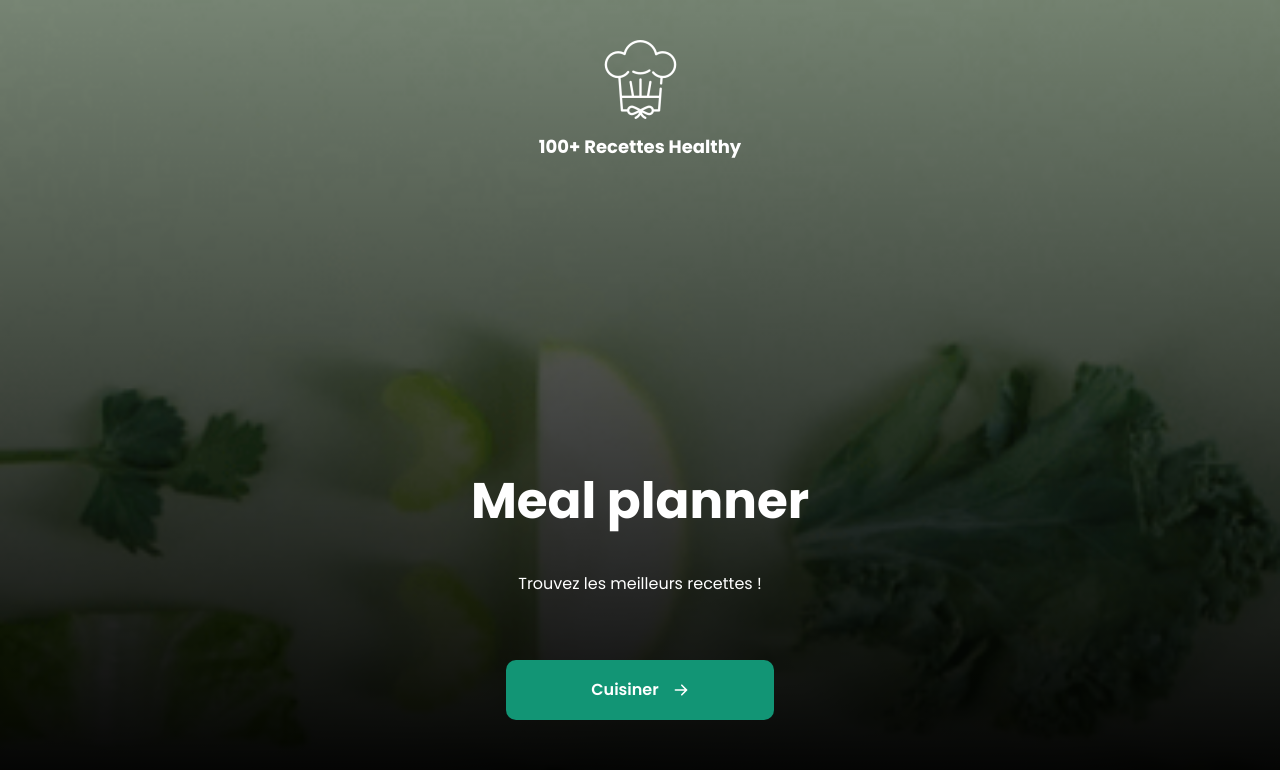
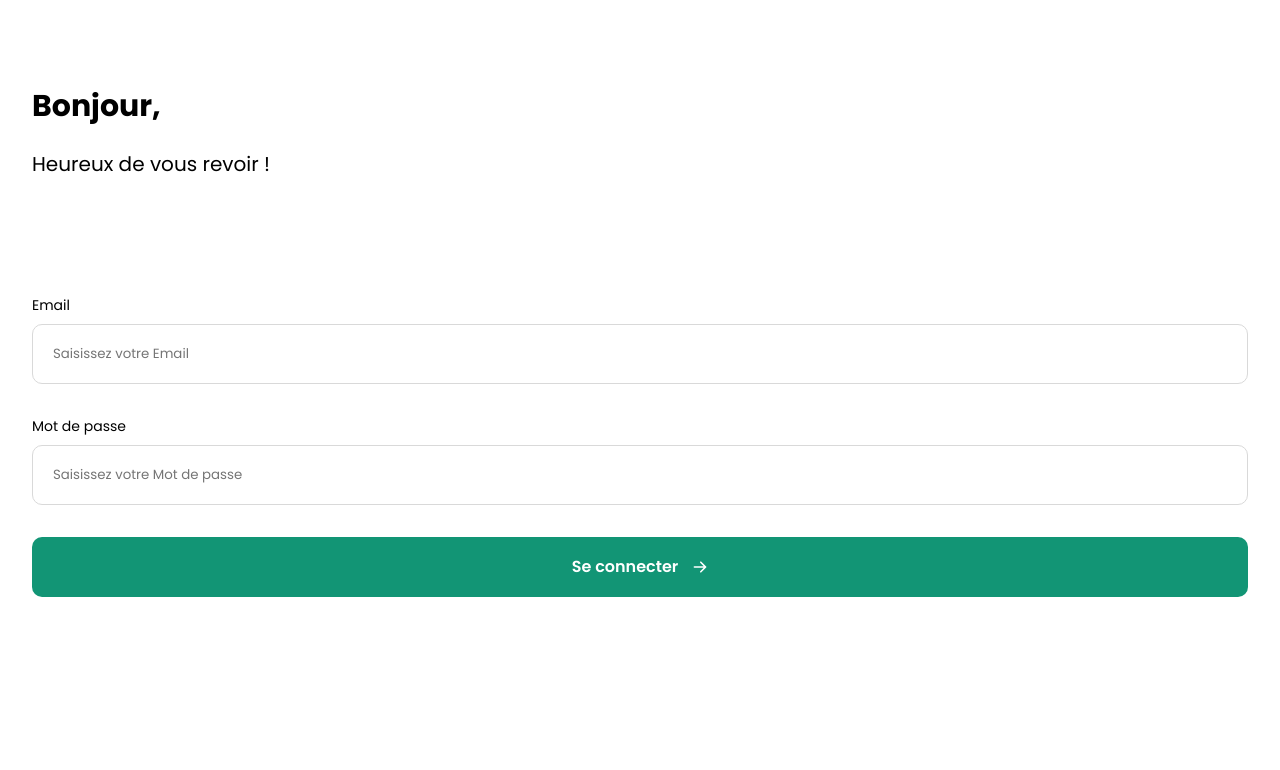
Before and after one commit to fernan-x/meal-planner-app, a React (Vite) app: page /login in a window 1280 px wide. Before the commit this address led to /. Shown: the top 770 px of the page. Built offline with nearby package versions, Linux system fonts and the light colour scheme.

Commit message:
[#?] Added : Login screen

```diff
--- a/src/App.tsx
+++ b/src/App.tsx
@@ -1,9 +1,12 @@
 import { useState } from "react";
-import "./assets/scss/index.scss";
 import { BrowserRouter, Navigate, Route, Routes } from "react-router-dom";
+
 import Input from "./components/core/Input";
 import Container from "./components/core/Container";
 import SplashScreen from "./components/SplashScreen";
+import Login from "./components/auth/Login";
+
+import "./assets/scss/index.scss";
 
 function App() {
   return (
@@ -11,6 +14,7 @@ function App() {
       <BrowserRouter>
         <Routes>
           <Route path="/" element={<SplashScreen />} />
+          <Route path="/login" element={<Login />} />
           <Route
             path="/dashboard"
             element={
--- a/src/assets/scss/components/_button.scss
+++ b/src/assets/scss/components/_button.scss
@@ -2,6 +2,7 @@
 button {
   display: flex;
   align-items: center;
+  justify-content: center;
   background-color: $primary-100;
   color: $neutral-white;
   border-radius: 10px;
@@ -27,6 +28,18 @@ button {
     padding: 18px 85px;
   }
 
+  &.medium {
+    padding: 15px 50px;
+  }
+
+  &.small {
+    padding: 10px 30px;
+  }
+
+  &.fullwidth {
+    width: 100%;
+  }
+
   & > svg {
     margin-left: 14px;
   }
--- a/src/assets/scss/components/_input.scss
+++ b/src/assets/scss/components/_input.scss
@@ -4,7 +4,7 @@
 .input {
   display: flex;
   flex-direction: column;
-  width: 300px;
+  // width: 300px;
 
   .input__label {
     margin-bottom: 0.5rem;
--- a/src/assets/scss/components/_splashscreen.scss
+++ b/src/assets/scss/components/_splashscreen.scss
@@ -50,3 +50,25 @@
     }
   }
 }
+
+.login {
+  display: flex;
+  justify-content: center;
+  align-items: flex-start;
+  flex-direction: column;
+
+  .login__title {
+    flex: 1;
+    margin-top: 2rem;
+  }
+
+  .login__form,
+  .login__actions {
+    width: 100%;
+    flex: 1;
+  }
+
+  .login__form > .input {
+    margin-bottom: 2rem;
+  }
+}
--- a/src/components/SplashScreen.tsx
+++ b/src/components/SplashScreen.tsx
@@ -23,7 +23,7 @@ const SplashScreen: React.FC = () => {
           <span className="normal-text-regular">
             Trouvez les meilleurs recettes !
           </span>
-          <Button variant="big" onClick={() => navigate("/dashboard")}>
+          <Button variant="big" onClick={() => navigate("/login")}>
             Cuisiner <HiArrowRight />
           </Button>
         </div>
--- /dev/null
+++ b/src/components/auth/Login.tsx
@@ -0,0 +1,48 @@
+import React, { useState } from "react";
+import { useNavigate } from "react-router-dom";
+import Button from "../core/Button";
+import Container from "../core/Container";
+import Input from "../core/Input";
+import { HiArrowRight } from "react-icons/hi";
+
+const Login: React.FC = () => {
+  const [email, setEmail] = useState("");
+  const [password, setPassword] = useState("");
+
+  const navigate = useNavigate();
+
+  const handleClick = () => {
+    navigate("/dashboard");
+  };
+
+  return (
+    <Container className="login">
+      <div className="login__title">
+        <h1 className="header-text-bold">Bonjour,</h1>
+        <span className="large-text-regular">Heureux de vous revoir !</span>
+      </div>
+      <form className="login__form">
+        <Input
+          label="Email"
+          placeholder="Saisissez votre Email"
+          value={email}
+          onChange={(e) => setEmail(e.target.value)}
+        />
+        <Input
+          label="Mot de passe"
+          placeholder="Saisissez votre Mot de passe"
+          value={password}
+          onChange={(e) => setPassword(e.target.value)}
+          type="password"
+        />
+      </form>
+      <div className="login__actions">
+        <Button variant="big" onClick={handleClick} fullWidth>
+          Se connecter <HiArrowRight />
+        </Button>
+      </div>
+    </Container>
+  );
+};
+
+export default Login;
--- a/src/components/core/Button.tsx
+++ b/src/components/core/Button.tsx
@@ -5,6 +5,7 @@ interface ButtonProps {
   disabled?: boolean;
   children?: React.ReactNode;
   onClick: React.MouseEventHandler;
+  fullWidth?: boolean;
 }
 
 const Button: React.FC<ButtonProps> = ({
@@ -12,10 +13,13 @@ const Button: React.FC<ButtonProps> = ({
   disabled = false,
   children,
   onClick,
+  fullWidth = false,
 }: ButtonProps) => {
   return (
     <button
-      className={`${variant}${disabled ? " disabled" : ""}`}
+      className={`${variant}${disabled ? " disabled" : ""}${
+        fullWidth ? " fullwidth" : ""
+      }`}
       onClick={onClick}
     >
       {children}
--- a/src/components/core/Container.tsx
+++ b/src/components/core/Container.tsx
@@ -2,10 +2,18 @@ import React from "react";
 
 interface ContainerProps {
   children: React.ReactNode;
+  className?: string;
 }
 
-const Container: React.FC<ContainerProps> = ({ children }: ContainerProps) => {
-  return <div className="container">{children}</div>;
+const Container: React.FC<ContainerProps> = ({
+  children,
+  className,
+}: ContainerProps) => {
+  return (
+    <div className={`container${className ? " " + className : ""}`}>
+      {children}
+    </div>
+  );
 };
 
 export default Container;
--- a/src/components/core/Input.tsx
+++ b/src/components/core/Input.tsx
@@ -2,7 +2,8 @@ import React from "react";
 
 interface InputProps {
   label: string;
-  onChange: React.ChangeEventHandler;
+  type?: "text" | "password";
+  onChange: React.ChangeEventHandler<HTMLInputElement>;
   placeholder?: string;
   value?: string;
   focus?: boolean;
@@ -12,6 +13,7 @@ interface InputProps {
 const Input: React.FC<InputProps> = ({
   label,
   onChange,
+  type = "text",
   value = "",
   placeholder = "",
   focus = false,
@@ -21,7 +23,7 @@ const Input: React.FC<InputProps> = ({
     <div className="input">
       <label className="input__label small-text-regular">{label}</label>
       <input
-        type="text"
+        type={type}
         value={value}
         placeholder={placeholder}
         autoFocus={focus}
```
